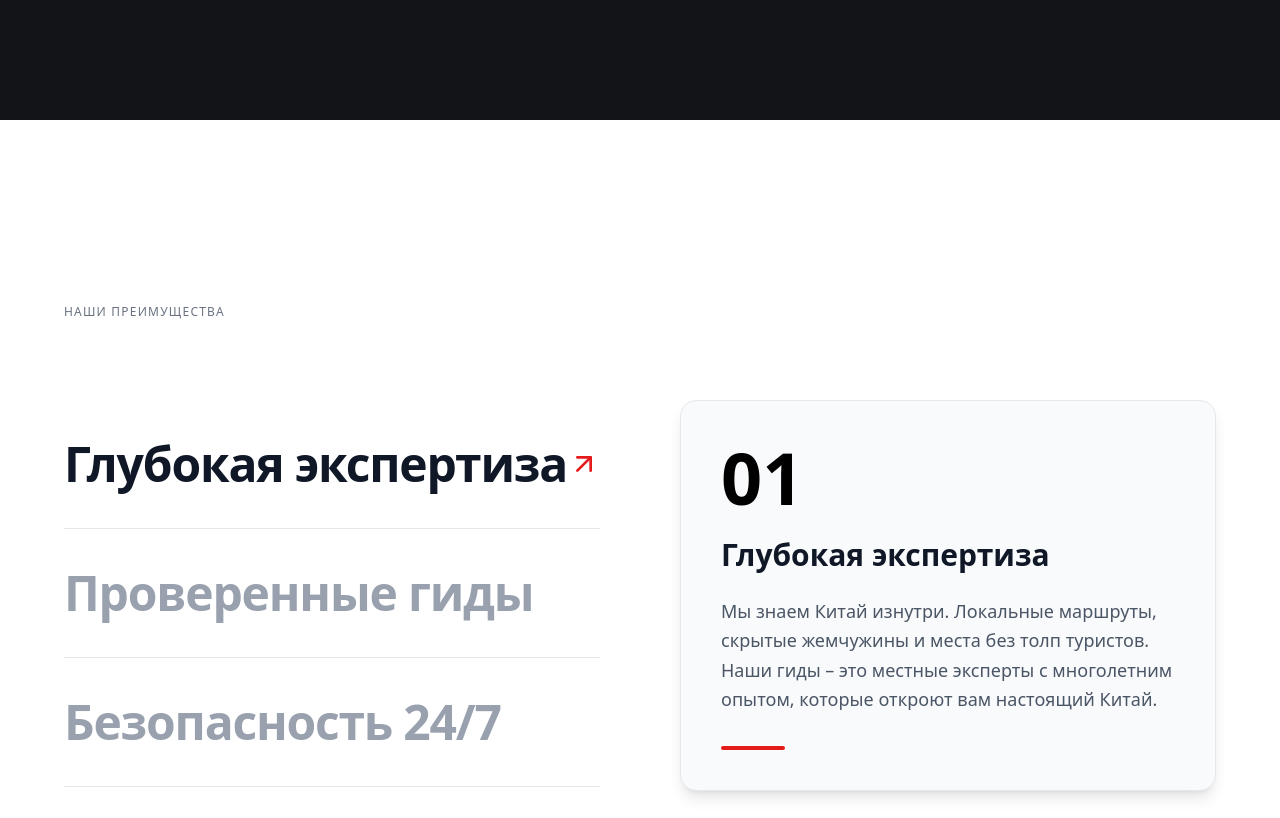
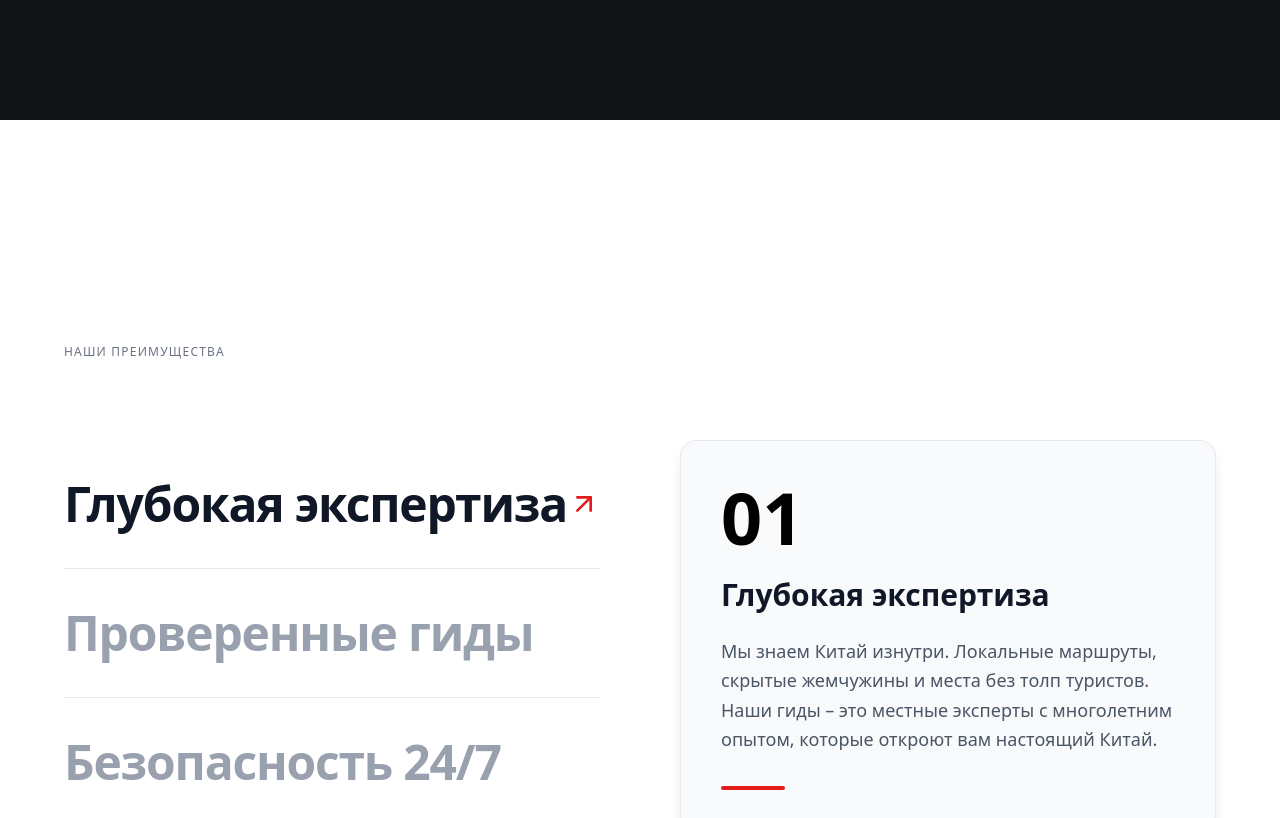
Before and after one commit to payton-ggg/chi-na, a Next.js app: page / in a window 1280 px wide. Shown: the part 680-1498 px from the top of the page. Built offline with nearby package versions, Linux system fonts and the light colour scheme.

Commit message:
feat: add new Hero and Features UI components.

```diff
--- a/app/components/Features.tsx
+++ b/app/components/Features.tsx
@@ -30,7 +30,7 @@ export default function Features() {
   ];
 
   return (
-    <section className="py-24 md:py-46 bg-white">
+    <section className="py-24 md:py-56 bg-white">
       <div className="container mx-auto px-6 md:px-12 lg:px-16">
         {/* Header */}
         <div className="mb-16 md:mb-20">
--- a/app/components/Hero.tsx
+++ b/app/components/Hero.tsx
@@ -42,13 +42,13 @@ export default function Hero() {
             ПУТЕШЕСТВИЯ
           </span>
           <span
-            className="block ml-[10%] sm:ml-[12%] md:ml-[15%] mr-[-5%] transition-transform duration-300 ease-out"
+            className="block ml-[1%] sm:ml-[5%] md:ml-[10%] mr-[-5%] transition-transform duration-300 ease-out"
             style={{ transform: `translateX(${parallaxOffset}px)` }}
           >
             ПО КИТАЮ.
           </span>
           <span
-            className="block ml-[5%] sm:ml-[6%] md:ml-[15%] transition-transform duration-300 ease-out"
+            className="block ml-[1%] sm:ml-[5%] md:ml-[10%] transition-transform duration-300 ease-out"
             style={{ transform: `translateX(-${parallaxOffset * 0.5}px)` }}
           >
             ВМЕСТЕ С НАМИ.
```
